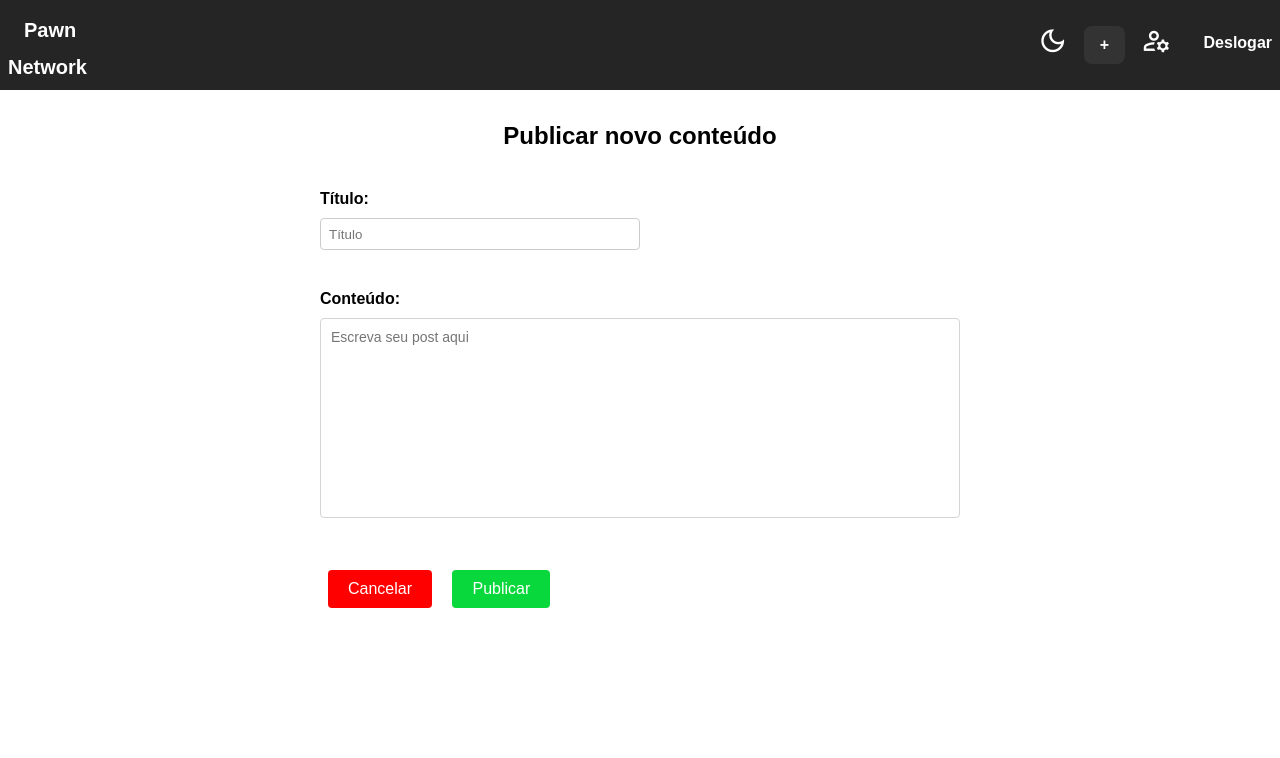
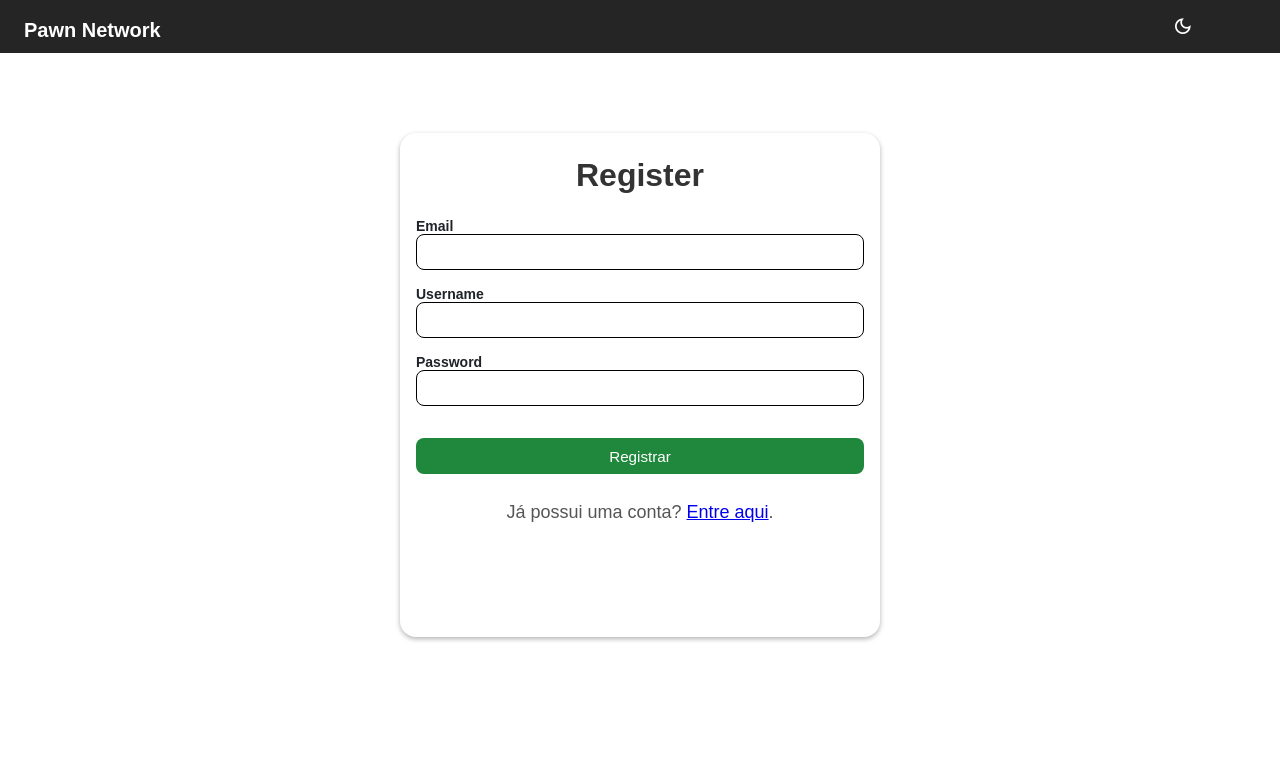
Before and after one commit to Louzindev/pawn-network, a Flask app: page /new_post in a window 1280 px wide. Shown: the top 758 px of the page. Run offline with Flask 3, Linux system fonts and the light colour scheme.

Commit message:
session check, name changes

```diff
--- a/app/app.py
+++ b/app/app.py
@@ -127,22 +127,30 @@ def logout():
 ## New post route
 @app.route('/new_post')
 def new_post():
-    return render_template('new_post.html')
+    if 'username' in session:
+        return render_template('new_post.html')
+    return render_template('register.html')
 
 ## Change password route
 @app.route('/change_password')
 def change_password():
-    return render_template('change_password.html')
+    if 'username' in session:
+        return render_template('change_password.html')
+    return render_template('register.html')
 
-@app.route('/verify_token', methods=['POST'])
-def verify_token():
-    # validar
-    return render_template('verify_token.html')
+@app.route('/verify_code', methods=['POST'])
+def verify_code():
+    if 'username' in session:
+         # validar
+        return render_template('verify_code.html')
+    return render_template('register.html')
 
-@app.route('/confirm_token', methods=['POST'])
+@app.route('/confirm_code', methods=['POST'])
 def confirm_token():
-    # validar
-    return render_template('dashboard.html')
+    if 'username' in session:
+        # validar
+        return render_template('dashboard.html')#Redirecionar pra pagina de configuração do usuário
+    return render_template('register.html')
 
 ## Verify email route
 @app.route('/verify_email/<username>/<token>')
--- a/app/static/css/style.css
+++ b/app/static/css/style.css
@@ -475,7 +475,7 @@ textarea {
 }
 
 /*-------------------------------------*/
-.container-verify_token {
+.container-verify_code {
   max-width: 50vh;
   height: 60vh;
   margin: 0 auto;
@@ -486,7 +486,7 @@ textarea {
   box-shadow: 0 2px 5px rgba(0, 0, 0, 0.3);
 }
 
-.container-verify_token h1 {
+.container-verify_code h1 {
 
   font-size: 32px;
   padding-top: 1vh;
@@ -494,7 +494,7 @@ textarea {
   text-align: center;
 }
 
-.container-verify_token p {
+.container-verify_code p {
   font-size: 18px;
   color: #555;
   padding-top: 1vh;
--- a/app/templates/change_password.html
+++ b/app/templates/change_password.html
@@ -24,7 +24,7 @@
         <div class="container-changepass">
             <h1>Recuperação de senha</h1>
             <div class="form">
-                <form method="post" action="{{ url_for('verify_token') }}">
+                <form method="post" action="{{ url_for('verify_code') }}">
                     <div class="inputs-login">
                         <div class="input-login">
                             <label for="email">Digite o email vinculado a conta:</label>
--- a/app/templates/verify_token.html
+++ b/app/templates/verify_code.html
@@ -21,7 +21,7 @@
     </header>
 
     <main>
-        <div class="container-verify_token">
+        <div class="container-verify_code">
             <h1>Verificar email</h1>
             {% if error %}
                 <p>{{ error }}</p>
```
